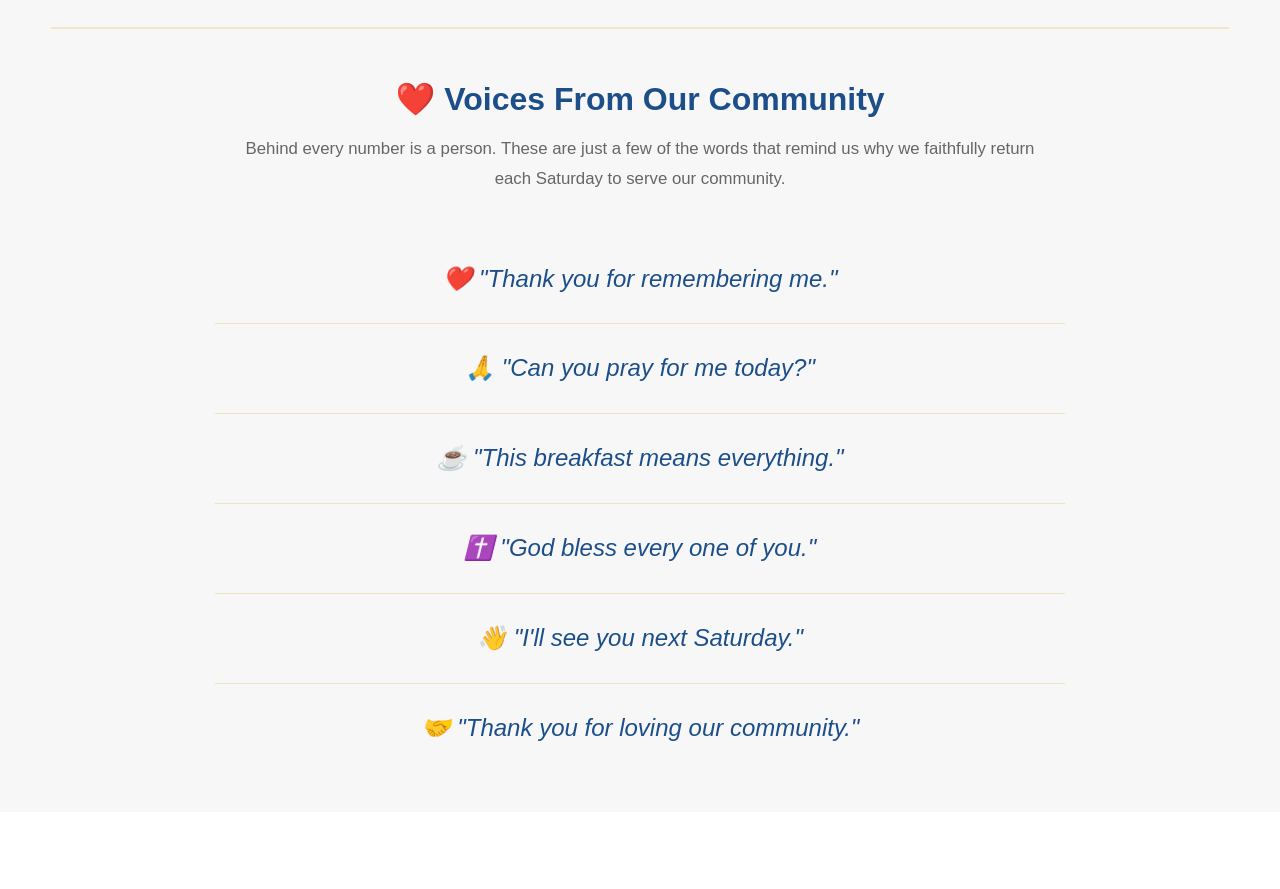
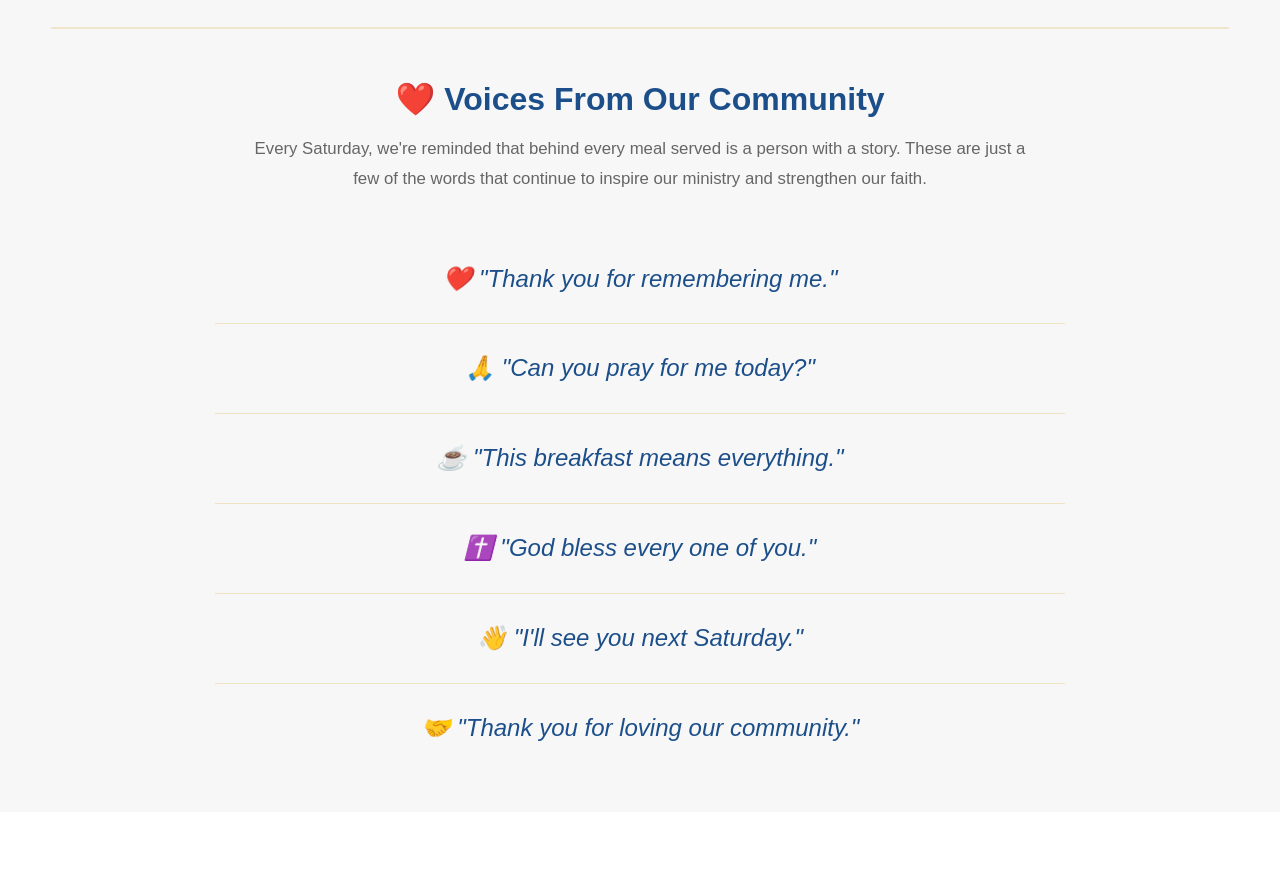
Before and after one commit to unitedingraceministries/Serving-with-Grace, a plain HTML site: page index.html in a window 1280 px wide. Shown: the part 5380-6269 px from the top of the page. Drawn offline with nearby package versions, Linux system fonts and the light colour scheme.

Commit message:
Revise voices introduction text in index.html
Updated the community voices introduction text for clarity and impact.

```diff
--- a/index.html
+++ b/index.html
@@ -312,7 +312,8 @@ Every Saturday at Hope Faith Homeless Assistance Campus • Kansas City, Missour
             <h3>❤️ Voices From Our Community</h3>
 
             <p class="voices-intro">
-                Behind every number is a person. These are just a few of the words that remind us why we faithfully return each Saturday to serve our community.
+                Every Saturday, we're reminded that behind every meal served is a person with a story.
+        These are just a few of the words that continue to inspire our ministry and strengthen our faith.
             </p>
 
             <div class="voice">❤️ "Thank you for remembering me."</div>
```
